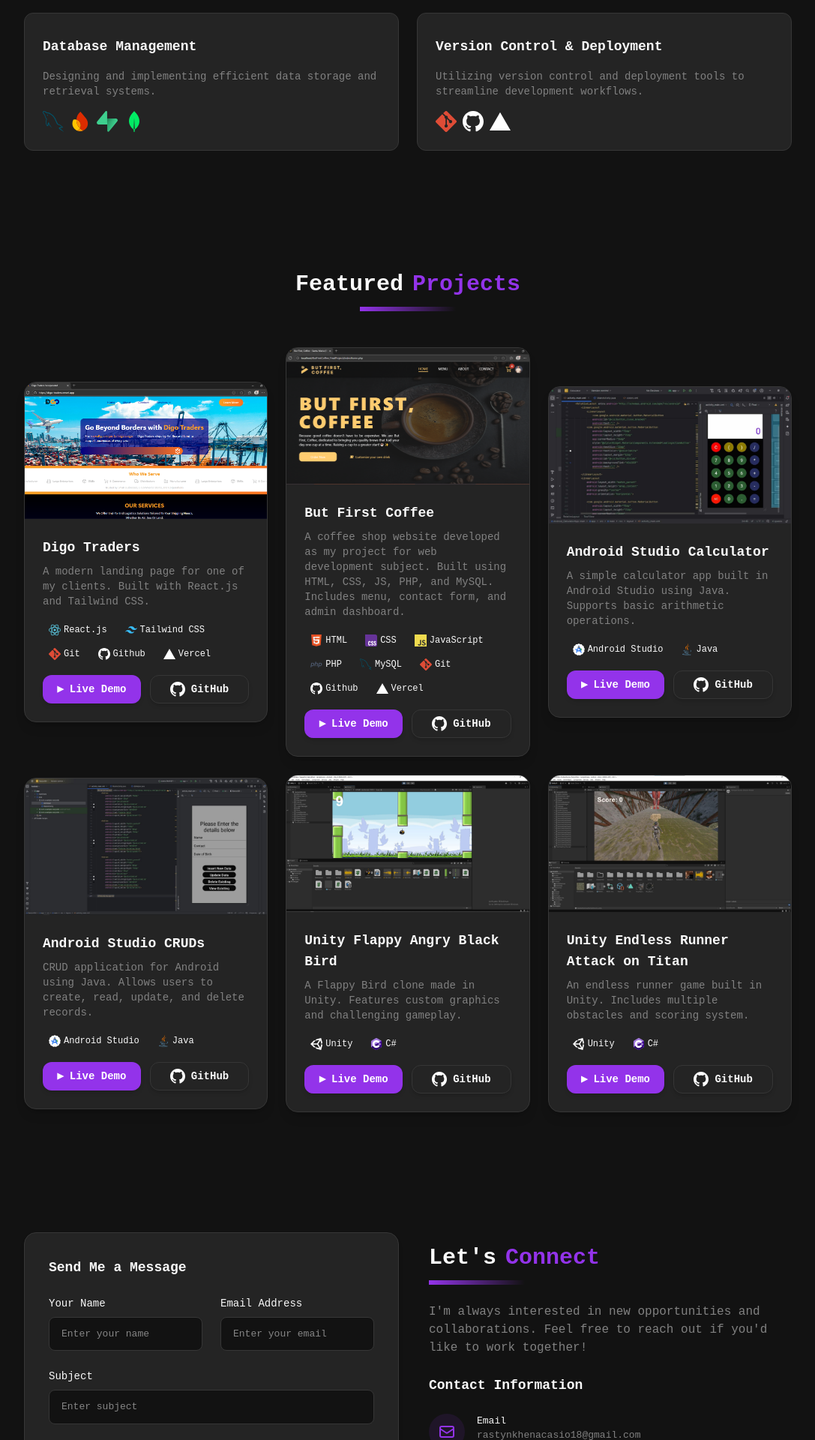
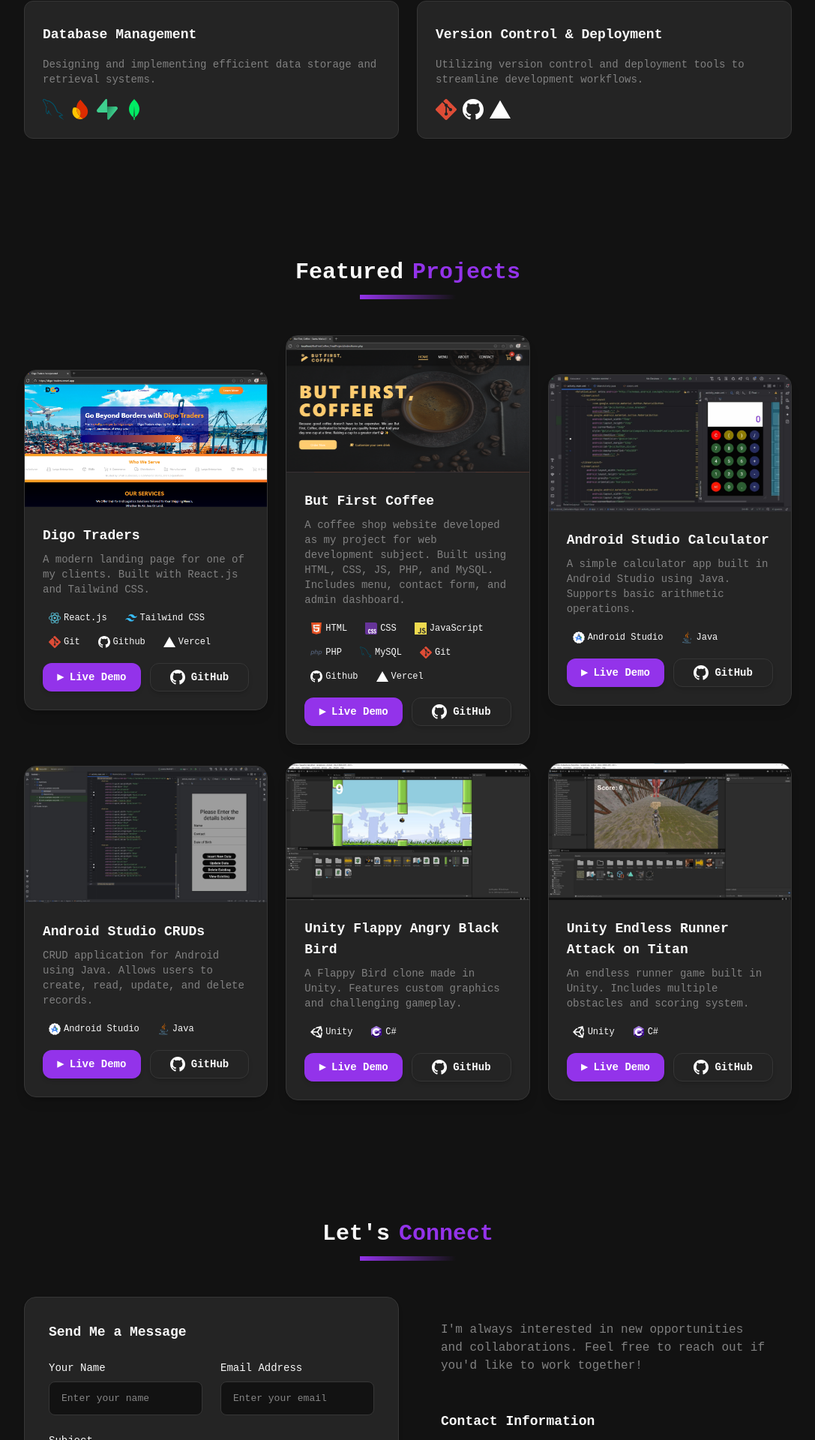
Before and after one commit to rastynkhen18/rastynkhen-portfolio, a React (Vite) app: page /contact in a window 1280 px wide. Shown: the part 1767-3687 px from the top of the page at 75% size, without its empty margins (96-1183 px from the left). Built offline with nearby package versions, Linux system fonts and the light colour scheme.

Commit message:
Merged Updates

```diff
--- a/src/pages/Contact.jsx
+++ b/src/pages/Contact.jsx
@@ -73,7 +73,12 @@ const Contact = () => {
     <section id="contact" className="py-20 bg-[var(--background-color)]">
       <div className="container mx-auto px-4">
 
-
+        <FadeInOnView>
+          <div className="text-2xl md:text-3xl font-bold text-center mb-12 text-[var(--text-color)] flex flex-col items-center justify-center gap-3">
+            <span className="flex items-center gap-3">Let's <mark className='bg-transparent text-[var(--primary-color)]'>Connect</mark></span>
+            <span className="w-32 h-1.5 bg-gradient-to-r from-[var(--primary-color)] to-[var(--primary-color-light)]"></span>
+          </div>
+        </FadeInOnView>
 
         <div className="grid grid-cols-1 md:grid-cols-2 gap-6 max-w-5xl mx-auto">
           {/* Contact Form */}
@@ -178,15 +183,9 @@ const Contact = () => {
 
           {/* Contact Information*/}
           <FadeInOnView delay={0.2}>
-            <div className="p-4 h-full flex flex-col justify-between">
+            <div className="p-8 h-full flex flex-col justify-between">
               <div>
-                <div className="text-center mb-6">
-                  <h2 className="text-2xl md:text-3xl font-bold mb-4 text-[var(--text-color)] flex flex-col items-start justify-center gap-3">
-                    <span className="flex items-center gap-3">Let's <mark className='bg-transparent text-[var(--primary-color)]'>Connect</mark></span>
-                    <span className="w-32 h-1.5 bg-gradient-to-r from-[var(--primary-color)] to-[var(--primary-color-light)]"></span>
-                  </h2>
-                </div>
-                <p className="text-sm lg:text-base text-[var(--text-gray)] mx-auto mb-6">
+                <p className="text-sm lg:text-base text-[var(--text-gray)] mx-auto mb-12">
                   I'm always interested in new opportunities and collaborations.
                   Feel free to reach out if you'd like to work together!
                 </p>
@@ -234,7 +233,7 @@ const Contact = () => {
               </div>
 
               {/* Social Media Links integrated into contact info */}
-              <div className="mt-8">
+              <div className='my-4'>
                 <h4 className="text-lg font-bold text-[var(--text-color)] mb-4">Social Media</h4>
                 <div className="flex flex-wrap items-center gap-4">
                   <a
--- a/src/pages/Projects.jsx
+++ b/src/pages/Projects.jsx
@@ -139,11 +139,9 @@ const Projects = () => {
     <section id="projects" className="py-20 bg-[var(--background-color)]">
       <div className="container mx-auto px-4">
         <FadeInOnView>
-          <div className="text-center mb-12">
-            <h2 className="text-2xl md:text-3xl font-bold mb-4 text-[var(--text-color)] flex flex-col items-center justify-center gap-3">
-              <span className="flex items-center gap-3">Featured <mark className='bg-transparent text-[var(--primary-color)]'>Projects</mark></span>
-              <span className="w-32 h-1.5 bg-gradient-to-r from-[var(--primary-color)] to-[var(--primary-color-light)]"></span>
-            </h2>
+          <div className="text-2xl md:text-3xl font-bold text-center mb-12 text-[var(--text-color)] flex flex-col items-center justify-center gap-3">
+            <span className="flex items-center gap-3">Featured <mark className='bg-transparent text-[var(--primary-color)]'>Projects</mark></span>
+            <span className="w-32 h-1.5 bg-gradient-to-r from-[var(--primary-color)] to-[var(--primary-color-light)]"></span>
           </div>
         </FadeInOnView>
 
--- a/src/pages/Skills.jsx
+++ b/src/pages/Skills.jsx
@@ -158,7 +158,7 @@ const Skills = () => {
     <section id="skills" className="py-20 bg-[var(--gray-color)]">
       <div className="container mx-auto px-4">
         <FadeInOnView>
-          <div className="text-2xl md:text-3xl font-bold text-center mb-16 text-[var(--text-color)] flex flex-col items-center justify-center gap-3">
+          <div className="text-2xl md:text-3xl font-bold text-center mb-12 text-[var(--text-color)] flex flex-col items-center justify-center gap-3">
             <span className="flex items-center gap-3">Technical <mark className='bg-transparent text-[var(--primary-color)]'>Skills</mark></span>
             <span className="w-32 h-1.5 bg-gradient-to-r from-[var(--primary-color)] to-[var(--primary-color-light)]"></span>
           </div>
```
